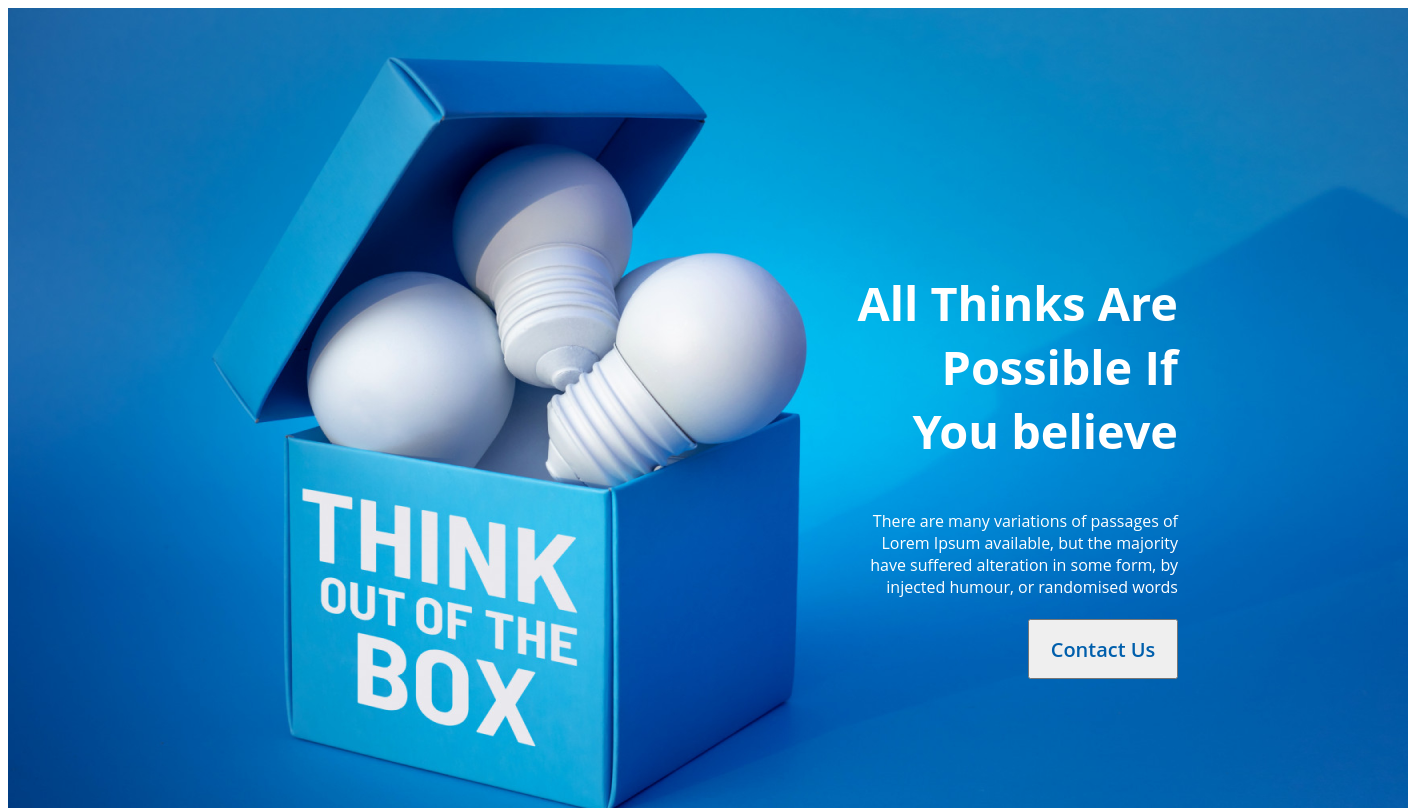
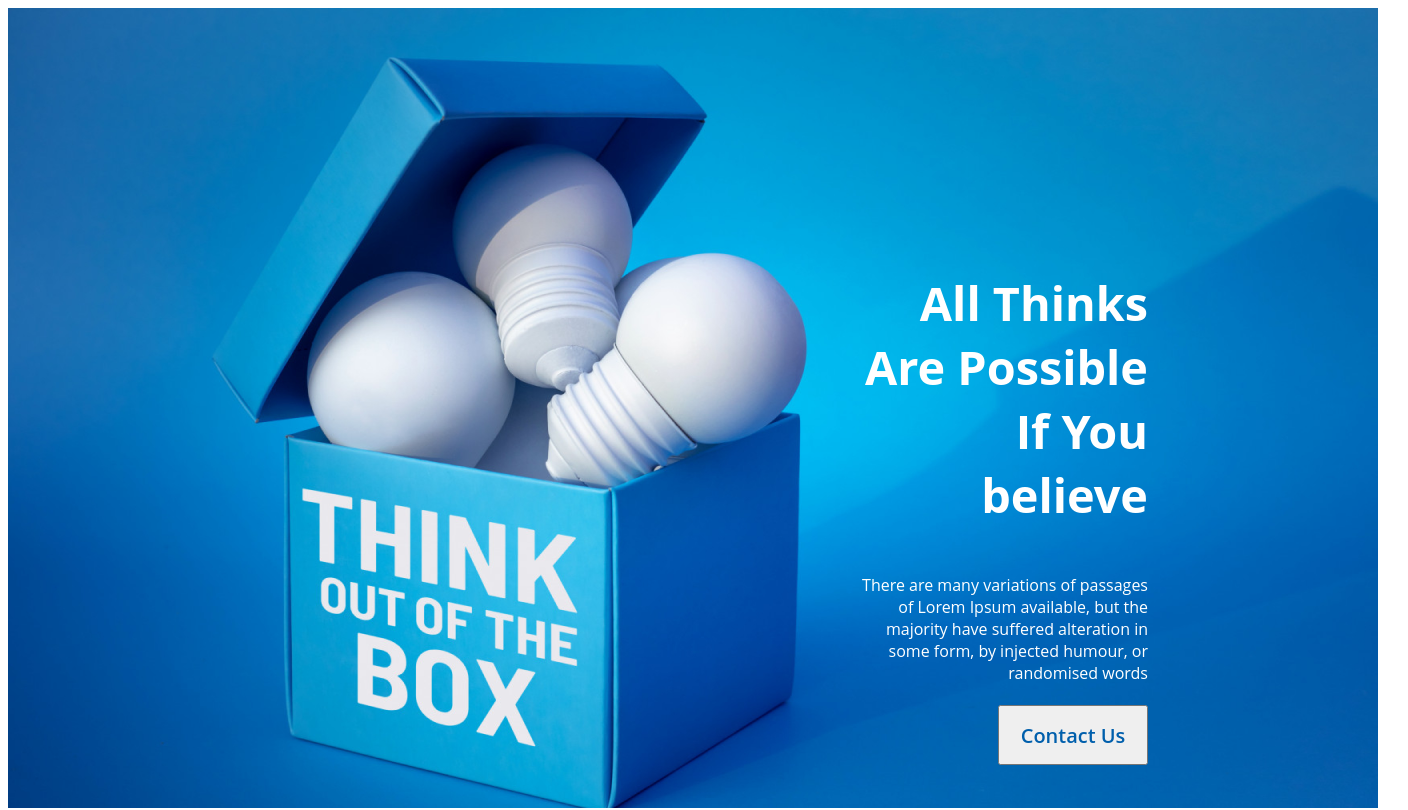
Before and after one commit to Mohibbullah07/first-assignment, a plain HTML site: page index.html in a window 1280 px wide. Shown: the top 810 px of the page, 1408 px wide, since content can reach past the window. Drawn offline with Linux system fonts and the light colour scheme.

Commit message:
last final commit

```diff
--- a/styles/style.css
+++ b/styles/style.css
@@ -10,7 +10,7 @@
 
 header {
     background-image: url("../images/banner/banner3.png");
-    width: 1400px;
+    width: 1370px;
     height: 800px;
 }
 
```
